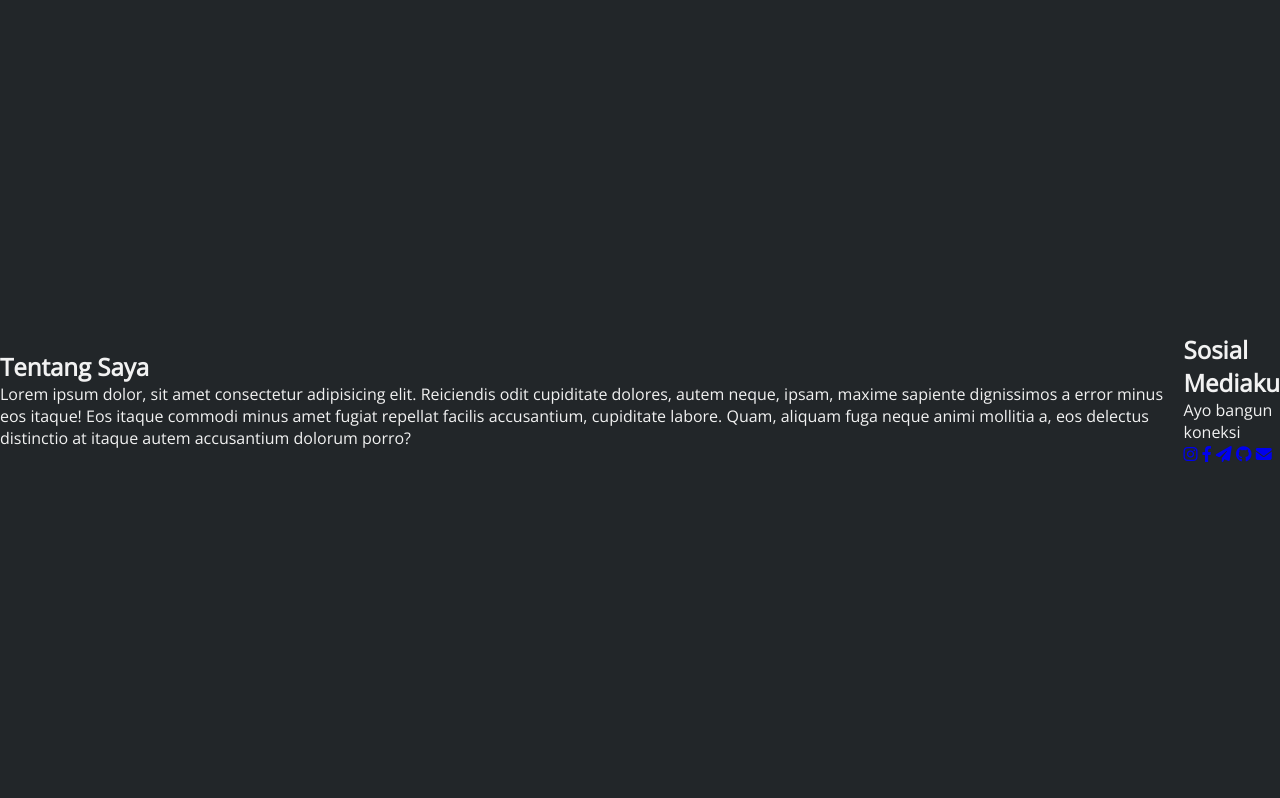
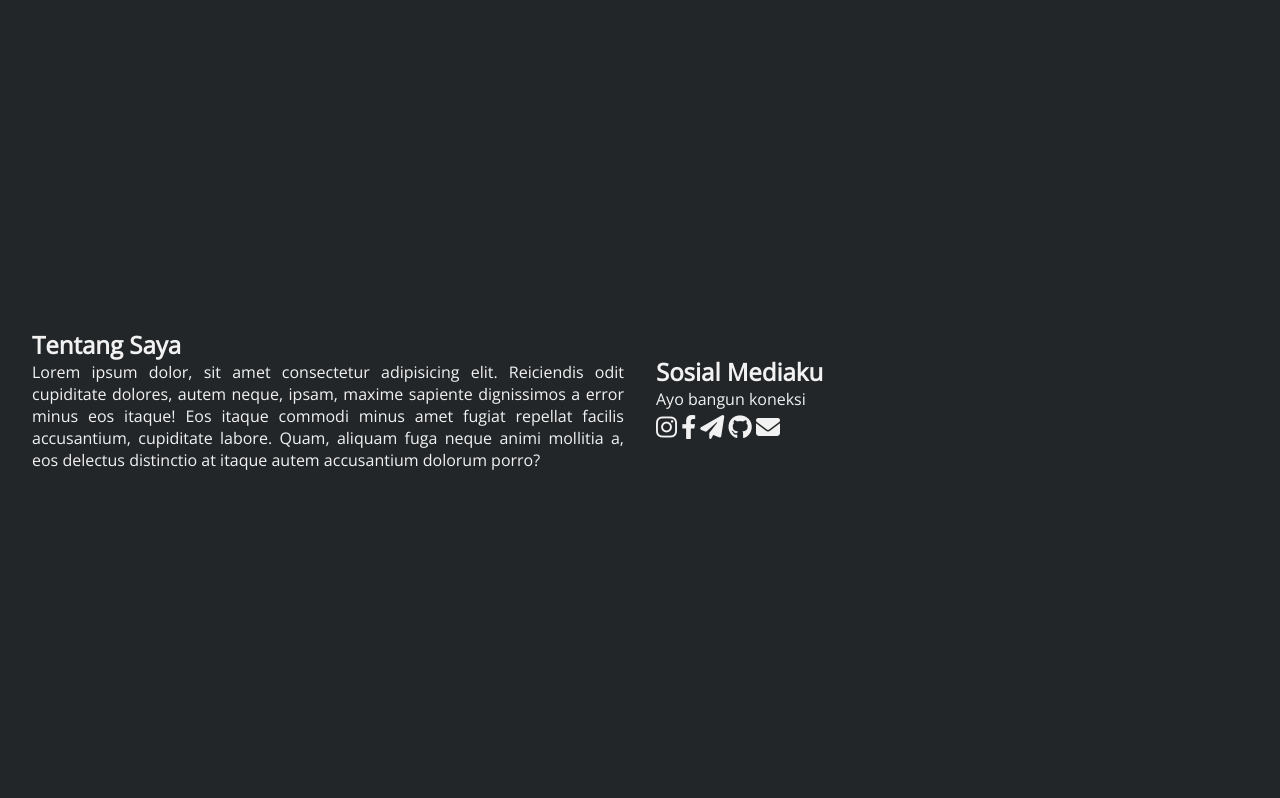
Before and after one commit to nangzzz/nangzzz.github.io, a PHP site: page / in a window 1280 px wide. Shown: the part 801-1599 px from the top of the page. Run offline with PHP 8.4, Linux system fonts and the light colour scheme; some libraries are stand-ins or nearby versions.

Commit message:
penambahan about section

```diff
--- a/assets/css/style.css
+++ b/assets/css/style.css
@@ -104,6 +104,30 @@ body{
   display: flex;
   flex-direction: row;
   align-items: center;
-  justify-content: center;
+  justify-content: space-around;
   height: 100vh;
+  padding: 1rem;
 }
+
+  .about .left-content{
+    width: 50%;
+    padding: 1rem;
+  }
+
+  .about .left-content p{
+    text-align: justify;
+  }
+
+  .about .right-content{
+    width: 50%;
+    padding: 1rem;
+  }
+
+  .right-content a{
+    text-decoration: none;
+  }
+
+    .right-content .icon-social{
+      font-size: 1.5rem;
+      color: #F2F2F2;
+    }
```
